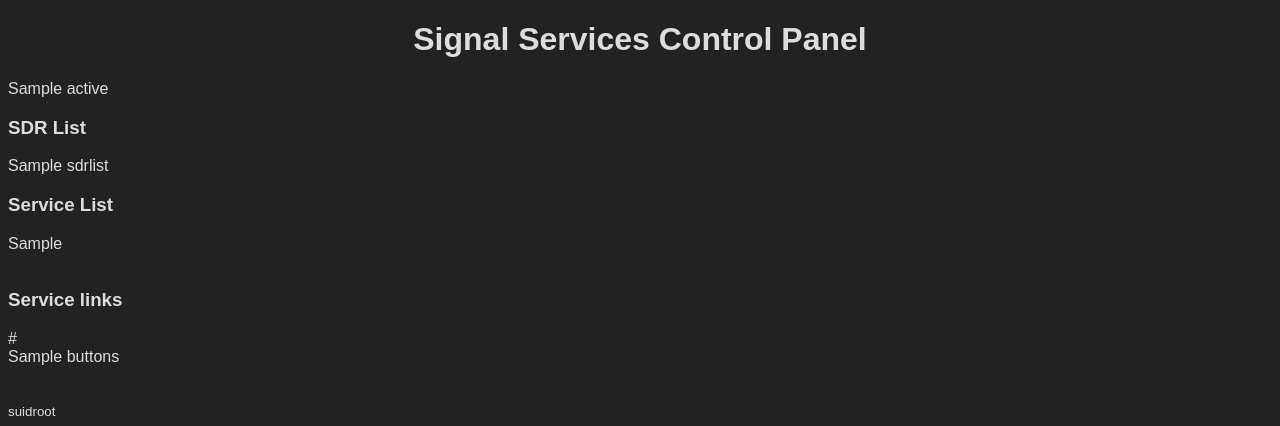
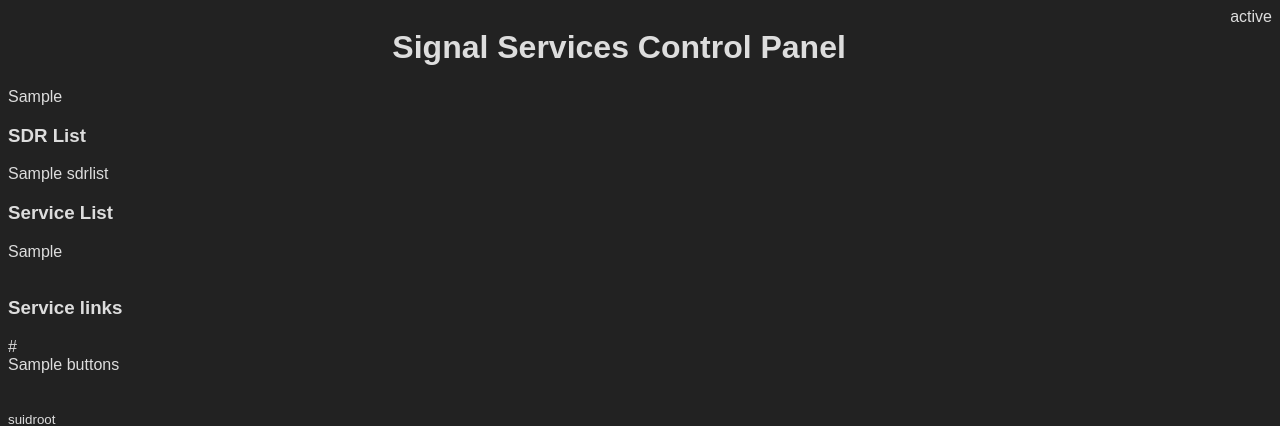
Before and after one commit to suidroot/signals_box, a Flask app: template signals_box_ctl/templates/index.html in a window 1280 px wide. Shown: the top 426 px of the page. Run offline with Flask 3, Linux system fonts and the light colour scheme; the template is opened without the code that fills it: most values are stand-ins (such as "Sample title", 1, 10 or a date in 2020); parts of the project's set-up code (start-up, migrations or seed data) failed here and were passed over.

Commit message:
Fix GPS box overlapping page content
Replace position:fixed with in-flow flex layout. The title and GPS box
now share a flex row so the box stays top-right without overlapping
the SDR or service tables below.

Co-Authored-By: Claude Sonnet 4.6 <noreply@anthropic.com>

```diff
--- a/signals_box_ctl/app.py
+++ b/signals_box_ctl/app.py
@@ -194,9 +194,9 @@ def render_gps_status(gps_data):
 
     body = '<br>'.join(lines)
     return (
-        '<div style="position:fixed;top:20px;right:20px;'
-        'border:1px solid #aaa;border-radius:4px;padding:10px 14px;'
-        'background:#333;min-width:140px;line-height:1.8;">'
+        '<div style="border:1px solid #aaa;border-radius:4px;padding:10px 14px;'
+        'background:#333;min-width:140px;line-height:1.8;white-space:nowrap;'
+        'align-self:flex-start;margin-top:10px;">'
         f'<strong>GPS</strong><br>{body}'
         '</div>'
     )
--- a/signals_box_ctl/templates/index.html
+++ b/signals_box_ctl/templates/index.html
@@ -16,9 +16,11 @@
       </style>
     </head>
     <body>
-      <h1 style="text-align:center">Signal Services Control Panel</h1>
+      <div style="display:flex;align-items:flex-start;">
+        <h1 style="flex:1;text-align:center;">Signal Services Control Panel</h1>
+        {{ gps_status | safe }}
+      </div>
       {{ cmd_output }}
-      {{ gps_status | safe }}
       <h3>SDR List</h3>
       <table border="1">
 
```
